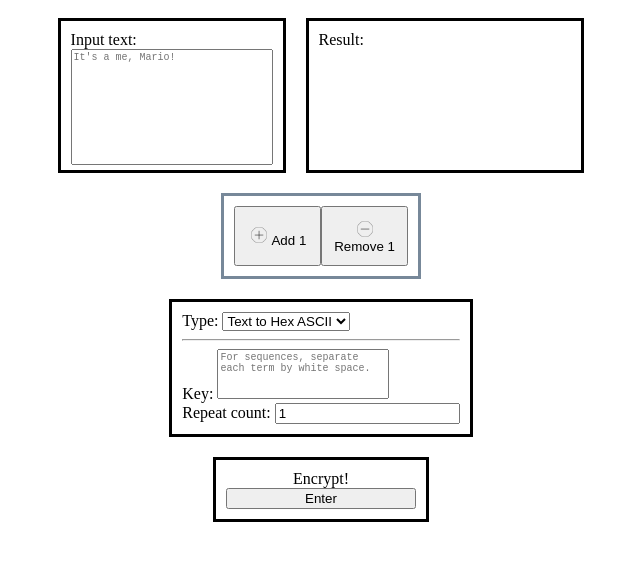
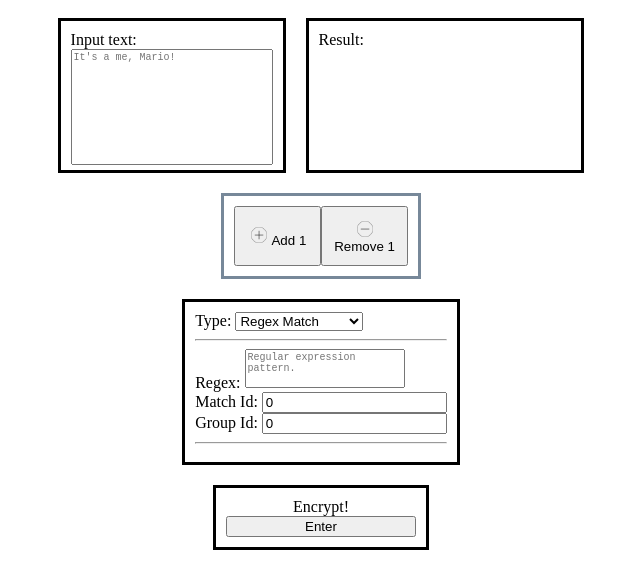
Before and after one commit to MarioChao/web_apps, a plain HTML site: page encryptions/index.html in a window 1280 px wide. Shown: the whole page, without its empty margins (319-959 px from the left). Drawn offline with Linux system fonts and the light colour scheme.

Commit message:
index html update
Forgot to update this one

```diff
--- a/encryptions/index.html
+++ b/encryptions/index.html
@@ -2,7 +2,7 @@
 <html>
     <head>
         <title>Encryptions</title>
-        <script type="module" src="./encryptionMain.js"></script>
+        <script type="module" src="./encryption-main.js"></script>
         <style>
             .flex-container {
                 display: flex;
@@ -62,10 +62,11 @@
                     <!-- Encryption type -->
                     <label title="The type of encryption or decryption to perform">Type:</label>
                     <select name="encryptionType" class="input-encryptionType">
+                        <option value="regexmatch">Regex Match</option>
+                        <option value="spiral">Spiral Encrypt</option>
+                        <option value="-spiral">Spiral Decrypt</option>
                         <option value="hexascii">Text to Hex ASCII</option>
                         <option value="-hexascii">Hex ASCII to Text</option>
-                        <!-- <option value="spiral">Spiral Encrypt</option>
-                        <option value="-spiral">Spiral Decrypt</option> -->
                         <option value="yee">Yee Encrypt</option>
                         <option value="-yee">Yee Decrypt</option>
                     </select>
@@ -76,11 +77,47 @@
                     <!-- Encryption info -->
                     <div class="key">
                         <label>Key:</label>
-                        <textarea type="text" class="input-key" placeholder="For sequences, separate each term by white space." rows="4" cols="25" style="font-size: small;"></textarea>
+                        <textarea type="text" class="input-key" placeholder="For sequences, separate each term by white space." rows="3" cols="25" style="font-size: small;"></textarea>
                         <br>
                     </div>
+                    <div class="pattern">
+                        <label>Regex:</label>
+                        <textarea type="text" class="input-pattern" placeholder="Regular expression pattern." rows="3" cols="23" style="font-size: small;"></textarea>
+                        <br>
+                    </div>
+                    <div class="matchId">
+                        <label>Match Id:</label>
+                        <input type="number" class="input-matchId" value="0">
+                        <br>
+                    </div>
+                    <div class="groupId">
+                        <label>Group Id:</label>
+                        <input type="number" class="input-groupId" value="0">
+                        <br>
+                    </div>
+                    <div class="rows">
+                        <label>Rows:</label>
+                        <input type="number" class="input-rows" value="5">
+                        <br>
+                    </div>
+                    <div class="columns">
+                        <label>Columns:</label>
+                        <input type="number" class="input-columns" value="10">
+                        <br>
+                    </div>
+                    <div class="phase">
+                        <label title="0:U, 1:R, 2:D, 3:L">Phase:</label>
+                        <input type="number" class="input-phase" value="0">
+                        <br>
+                    </div>
+                    <div class="clockwise">
+                        <label>Clockwise:</label>
+                        <input type="checkbox" class="input-clockwise" value="clockwise" checked>
+                        <br>
+                    </div>
+                    <hr>
                     <div class="repeatCount">
-                        <label>Repeat count:</label>
+                        <label>Repeat:</label>
                         <input type="number" class="input-repeatCount" value="1">
                         <br>
                     </div>
```
Also changed, not shown: 1 other file.
